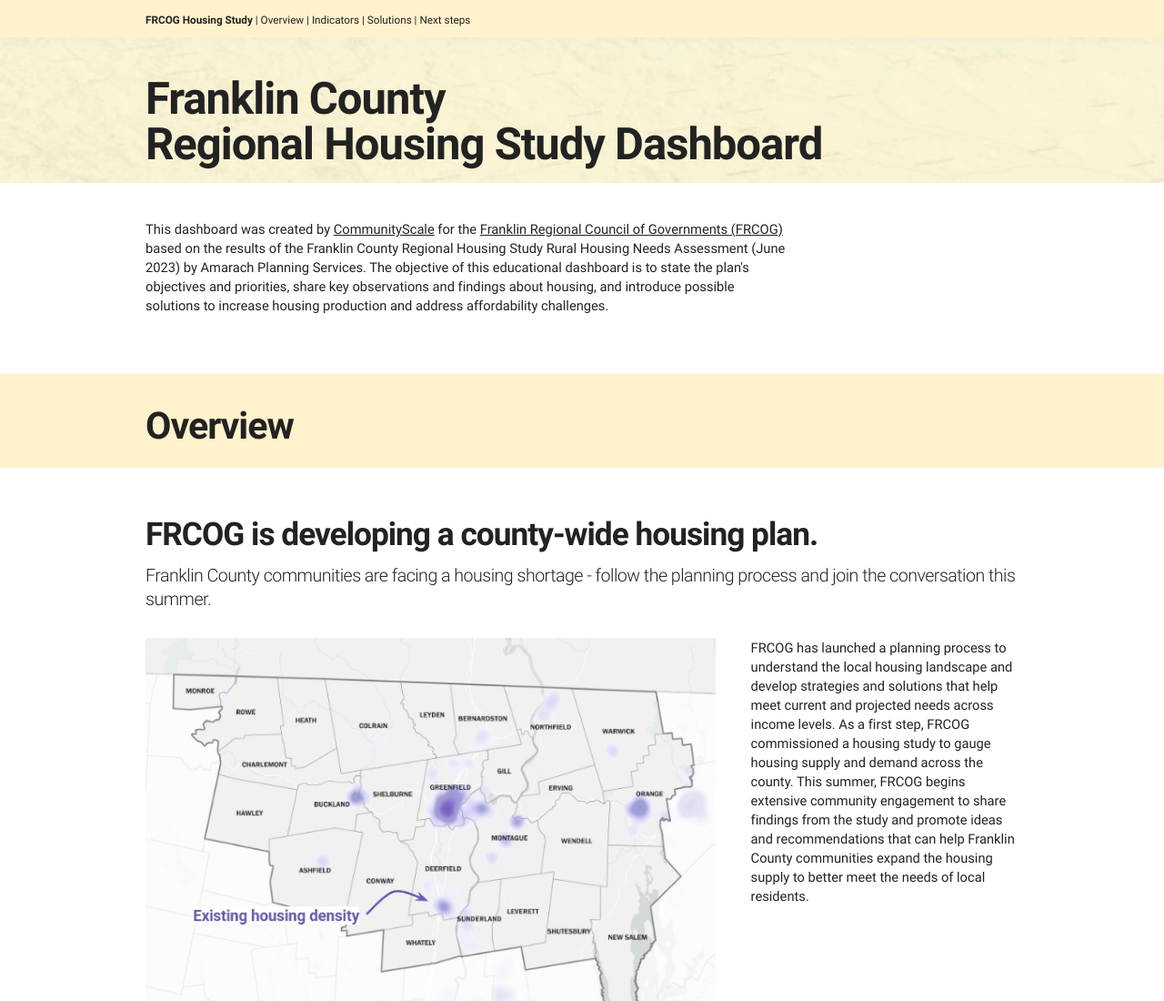
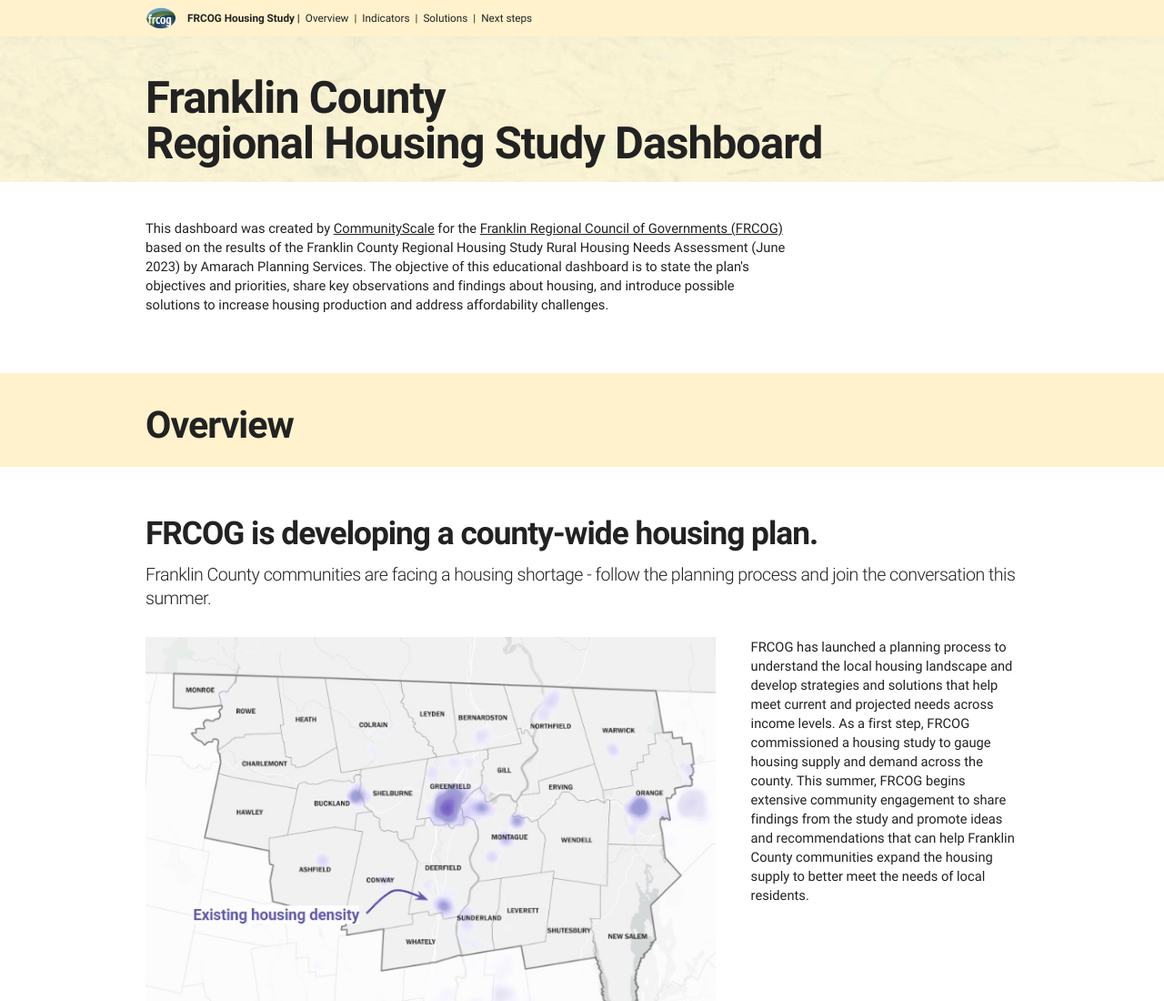
Before and after one commit to CommunityScale/FRCOG, a plain HTML site: page index.html in a window 1280 px wide. Shown: the top 1100 px of the page at 91% size. Drawn offline with Linux system fonts and the light colour scheme.

Commit message:
Add inline logo at top

```diff
--- a/css/cs.css
+++ b/css/cs.css
@@ -30,8 +30,8 @@ Table of contents
   top: 0;
   background-color: #fff2cc;
   /* Dark background for visibility */
-  padding-top: 10px;
-  padding-bottom: 10px;
+  padding-top: 8px;
+  padding-bottom: 8px;
   margin: 0;
   z-index: 1000;
   /* Ensure it stays on top of other content */
@@ -76,6 +76,15 @@ Table of contents
   width: 100%;
   float: left;
   box-sizing: border-box;
+}
+
+.inline-text {
+  display: flex;
+  align-items: center;
+  margin: 0; /* Remove any default margin */
+  padding: 0; /* Remove any default padding */
+  gap: 0.5em; /* Add space between all elements */
+  white-space: nowrap; /* Prevent line breaks */
 }
 
 /* For devices larger than 400px */
@@ -418,6 +427,13 @@ a:hover {
   margin: 0 auto;
 }
 
+.inline-image {
+  height: 2em; /* Slightly taller than the text */
+  margin-right: 0.5em; /* Space between image and text */
+  text-decoration: none; /* Remove underline */
+  vertical-align: middle; /* Align image vertically with text */
+}
+
 /* Buttons
 –––––––––––––––––––––––––––––––––––––––––––––––––– */
 .button,
--- a/index.html
+++ b/index.html
@@ -53,7 +53,10 @@
 	<div class="sticky">
 		<div class="container">
 			<small>
-				<div class="title"><b>FRCOG Housing Study</b> |</div> <a href="#Overview">Overview</a> | <a href="#Indicators">Indicators</a> | <a href="#Solutions">Solutions</a> | <a href="#Next steps">Next steps</a>
+					<p class="inline-text">
+						<a href="https://frcog.org/" target="_blank"><img src="images/frcog.png" alt="FRCOG" class="inline-image"></a>
+						<span class="title"><b>FRCOG Housing Study |</span></b><a href="#Overview">Overview</a> | <a href="#Indicators">Indicators</a> | <a href="#Solutions"> Solutions </a>| <a href="#Next steps">Next steps</a>
+					</p>
 			</small>
 		</div>
 	</div>
```
Also changed, not shown: images/frcog.png (added).
